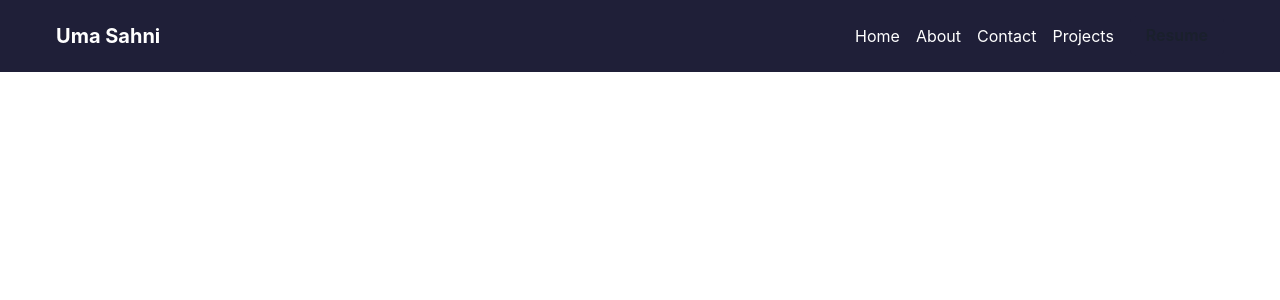
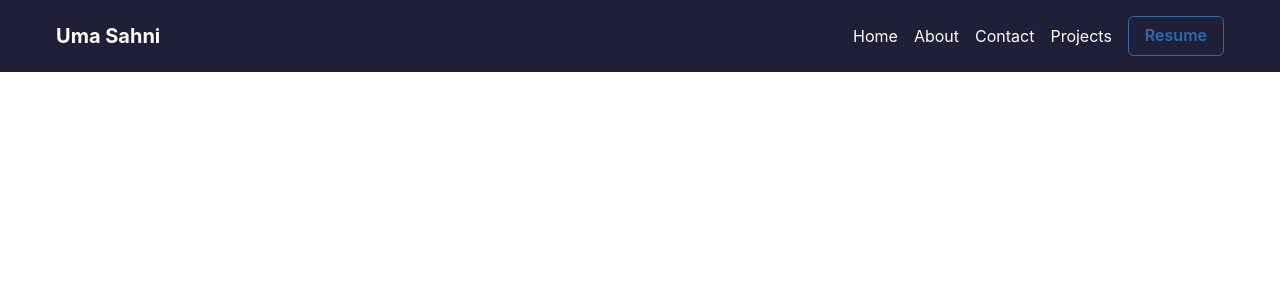
Before and after one commit to UmaSahni/UmaSahni.github.io, a React (Create React App) app: page /projects in a window 1280 px wide. Shown: the top 300 px of the page. Built offline with nearby package versions, Linux system fonts and the light colour scheme; the HTML template or start-up script is replaced by a standard one.

Commit message:
Button Working

```diff
--- a/src/Components/Contact/ContactMe.jsx
+++ b/src/Components/Contact/ContactMe.jsx
@@ -7,8 +7,8 @@ import WrapItems from './WrapItems'
 const ContactMe = () => {
 
   return (
-    <div id="contact" className="nav-link contact" >
-      <Heading   >Contact Me</Heading>
+    <div  id="contact" className="nav-link contact" >
+      <Heading fontFamily={"Inter"} mt="8"  >Contact Me</Heading>
       <Box height={"50vh"} >
         <WrapItems />
         {/* <SocialIcons/> */}
--- a/src/Components/Navbar.jsx
+++ b/src/Components/Navbar.jsx
@@ -16,7 +16,7 @@ const Navbar = () => {
   const { isOpen, onOpen, onClose } = useDisclosure();
 
   return (
-    <Box  >
+    <Box id="nav-menu" >
       <Flex
       color={"white"}
         bg="#1f1f38"
@@ -26,7 +26,7 @@ const Navbar = () => {
         align="center"
         justify="space-between"
         position="fixed"
-       id="nav-menu"
+
         top="0"
         zIndex="100"
       >
@@ -59,22 +59,21 @@ const Navbar = () => {
             Projects
           </HashLink>
 
-          <Button
-          onClick={
-            ()=>window.open("https://drive.google.com/file/d/1dRHZrEma-kfLiYj-j_McunCJfHseC3O3/view?usp=share_link")}
-            download="resume.pdf"
-            id="resume-link-1"
-            bg="#1f1f38"
-            as="a"
-            _hover={
-              {
-                bg:"black"
+          <Button colorScheme="blue" variant={"outline"} id="resume-button-1">
+            <a
+              href={"Uma_Sahni_Resume.pdf"}
+              target="_blank"
+              download="pdf"
+              id="resume-link-1"
+              className="nav-link resume"
+              onClick={() =>
+                window.open(
+                  "https://drive.google.com/file/d/1SHIq5HgnM7KPANx37JOlgHGh-ivR3F2Z/view?usp=share_link"
+                )
               }
-            }
-
-          >
-            Resume
-
+            >
+              Resume
+            </a>
           </Button>
         </HStack>
       </Flex>
@@ -108,23 +107,22 @@ const Navbar = () => {
           <HashLink to={"#projects"}  >
             Projects
           </HashLink>
-          <Link  >
-           <a
-              href={"https://drive.google.com/file/d/1dRHZrEma-kfLiYj-j_McunCJfHseC3O3/view?usp=share_link"}
+           <Button colorScheme="blue" variant={"outline"} id="resume-button-1">
+            <a
+              href={"Uma_Sahni_Resume.pdf"}
               target="_blank"
               download="pdf"
               id="resume-link-1"
               className="nav-link resume"
               onClick={() =>
                 window.open(
-                  "https://drive.google.com/file/d/1dRHZrEma-kfLiYj-j_McunCJfHseC3O3/view?usp=share_link"
+                  "https://drive.google.com/file/d/1SHIq5HgnM7KPANx37JOlgHGh-ivR3F2Z/view?usp=share_link"
                 )
               }
             >
               Resume
             </a>
-
-          </Link>
+          </Button>
 
 
           </VStack>
--- a/src/Pages/About/Intro.jsx
+++ b/src/Pages/About/Intro.jsx
@@ -16,7 +16,7 @@ const Intro = () => {
           /> */}
           </div>
            </section>
-<div className="nav-link about">
+      <div className="nav-link about">
           <h1
           style={{fontSize : "55px",
           paddingBottom : "10px",
@@ -24,11 +24,7 @@ const Intro = () => {
           >
 
           </h1>
-          {/* <h2 id="user-detail-name">
-            I'm <span>Neha Sahu</span>
-          </h2> */}
 
-          {/* <h4>Mern Developer</h4> */}
           <Container maxW='container.md' >
           <Text  size={"2"} id="user-detail-intro" style={{ letterSpacing: "1px", }}>
             An enthusiastic Mern Developer with excellent hands-on experience in
@@ -39,10 +35,10 @@ const Intro = () => {
           </Text>
           </Container>
           <br/>
-          <button id="resume-button-2" style={{ marginTop: "5px" }}>
+          <button  id="resume-button-2" style={{ marginTop: "5px" }}>
             <a
-              href={""}
-              download="pdf"
+              href={"Uma_Sahni_Resume.pdf"}
+              download
               id="resume-link-2"
               onClick={() =>
                 window.open(
@@ -53,7 +49,7 @@ const Intro = () => {
               <span>
                 <i className="bx bx-download"></i>
               </span>
-            <Button> Resume </Button>
+            <Button colorScheme='blue' variant='outline' > Resume </Button>
 
             </a>
           </button>
--- a/src/Pages/UmaAbout.jsx
+++ b/src/Pages/UmaAbout.jsx
@@ -12,7 +12,7 @@ import Intro from "./About/Intro";
 const UmaAbout = () => {
   return (
     <div style={{ width: "85%", margin: "auto" }}>
-      <Heading mt={"2"} mb={"2"} id="about">About Me</Heading>
+      <Heading fontFamily={"Inter"} mt={"8"} mb={"8"} id="about">About Me</Heading>
       {/* <Tabs isFitted variant="enclosed">
         <TabList mb="1em">
           <Tab>Introduction</Tab>
```
Also changed, not shown: 1 other file (tests, documents, lock files or other folders).
